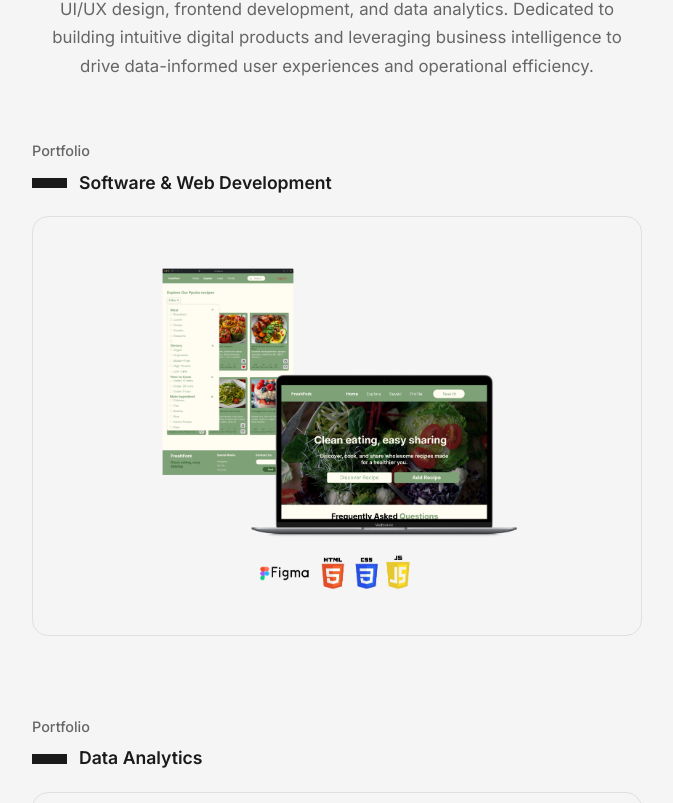
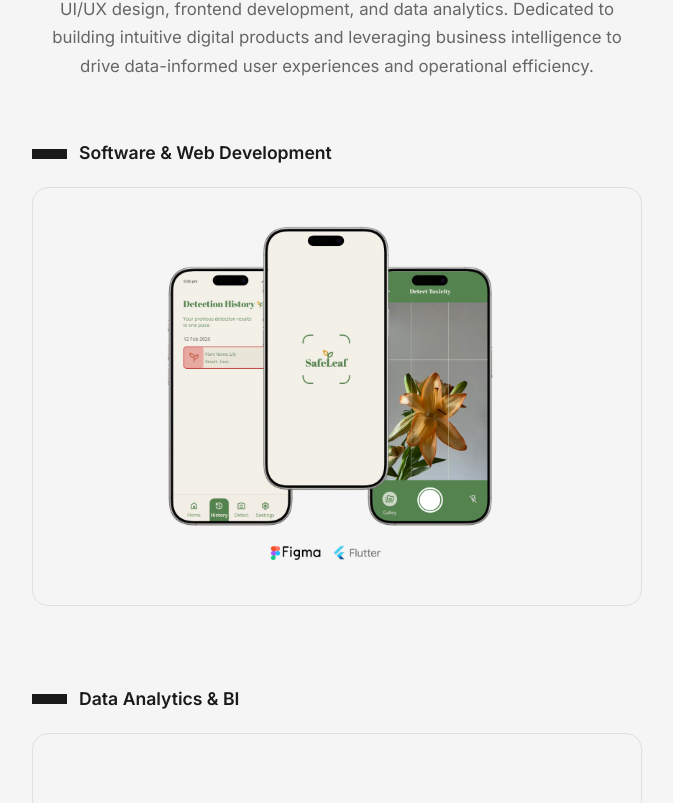
Before and after one commit to iif6mh/MyPortfolio, a React (Vite) app: page / in a window 1280 px wide. Shown: the part 597-1400 px from the top of the page, without its empty margins (303-976 px from the left). Built offline with nearby package versions, Linux system fonts and the light colour scheme.

Commit message:
Update App.jsx

```diff
--- a/src/App.jsx
+++ b/src/App.jsx
@@ -88,12 +88,6 @@ function App() {
     }
   };
 
-  const handleCategoryClick = (category) => {
-    setActivePage(category);
-    window.location.hash = category;
-    window.scrollTo(0, 0);
-  };
-
   useEffect(() => {
     const handleHashChange = () => {
       const hash = window.location.hash.replace('#', '');
@@ -111,7 +105,8 @@ function App() {
     return () => window.removeEventListener('hashchange', handleHashChange);
   }, []);
 
-  const renderHome = () => (
+  const renderHome = () => {
+    return (
       <>
         <section id="home" className="hero">
           <div className="avatar-container" style={{ position: 'relative' }}>
@@ -131,26 +126,24 @@ function App() {
         <section id="projects" className="projects-section">
           <div
             className="project-item clickable"
-          onClick={() => handleCategoryClick('software')}
+            onClick={() => { setActivePage('software'); window.location.hash = 'software'; window.scrollTo(0, 0); }}
           >
-          <div className="project-year">Portfolio</div>
             <div className="project-title-row">
               <div className="project-line"></div>
               <span className="project-title">Software & Web Development</span>
             </div>
             <div className="project-image-container">
-            <img src="/project4.png" alt="Software and Web Development" className="project-image" />
+              <img src="/project 1.png" alt="Software Development" className="project-image" />
             </div>
           </div>
 
           <div
             className="project-item clickable"
-          onClick={() => handleCategoryClick('data')}
+            onClick={() => { setActivePage('data'); window.location.hash = 'data'; window.scrollTo(0, 0); }}
           >
-          <div className="project-year">Portfolio</div>
             <div className="project-title-row">
               <div className="project-line"></div>
-            <span className="project-title">Data Analytics</span>
+              <span className="project-title">Data Analytics & BI</span>
             </div>
             <div className="project-image-container">
               <img src="/hospital-thumb.png" alt="Data Analytics" className="project-image" />
@@ -159,25 +152,20 @@ function App() {
         </section>
       </>
     );
+  };
 
-  const renderCategoryList = (categoryType) => {
-    const filteredProjects = categoryType === 'software'
+  const renderCategoryPage = (type) => {
+    const filteredProjects = type === 'software'
       ? projectsData.filter(project => !project.category.includes('Data Analytics'))
       : projectsData.filter(project => project.category.includes('Data Analytics'));
 
-    const categoryTitle = categoryType === 'software' ? 'Software & Web Development' : 'Data Analytics';
-
     return (
-      <div className="fade-in" style={{ paddingTop: '100px', paddingBottom: '60px' }}>
-        <div className="details-title-row" style={{ justifyContent: 'center', marginBottom: '50px' }}>
-          <div className="details-line"></div>
-          <h1 className="details-section-title" style={{ fontSize: '2rem' }}>{categoryTitle}</h1>
-        </div>
+      <div className="fade-in" style={{ paddingTop: '40px', minHeight: '60vh' }}>
         <section className="projects-section">
           {filteredProjects.map((project) => (
             <div
               key={project.id}
-              className={`project-item clickable`}
+              className="project-item clickable"
               onClick={() => handleProjectClick(project.id)}
             >
               <div className="project-year">{project.year}</div>
@@ -437,6 +425,7 @@ function App() {
           <img src="/HotelMK.png" alt="Mockups" className="details-image" />
         </div>
       </div>
+
     </div>
   );
 
@@ -450,6 +439,7 @@ function App() {
         <p className="details-desc">
           This mobile application designed to promote and facilitate heritage tourism in Saudi Arabia for international visitors. The app serves as an all-in-one travel companion, from booking a flight to discovering ancient landmarks. It built to make Saudi Arabia's rich cultural destinations accessible and appealing to a global audience.
         </p>
+
       </div>
 
       <div className="details-section">
@@ -894,8 +884,8 @@ Avg Satisfaction = AVERAGE(Fact_Hospital_Activity[Satisfaction])`}
 
         {activePage === 'about' ? renderAbout() :
          activePage === 'home' ? renderHome() :
-         activePage === 'software' ? renderCategoryList('software') :
-         activePage === 'data' ? renderCategoryList('data') :
+         activePage === 'software' ? renderCategoryPage('software') :
+         activePage === 'data' ? renderCategoryPage('data') :
          activePage === 'safeleaf' ? renderSafeLeafDetails() :
          activePage === 'hotelbuddy' ? renderProjectDetails() :
          activePage === 'gcwebsite' ? renderGCWebsiteDetails() :
```
Lines whose indentation alone changed are shown as unchanged.
